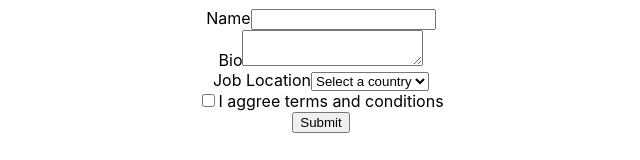
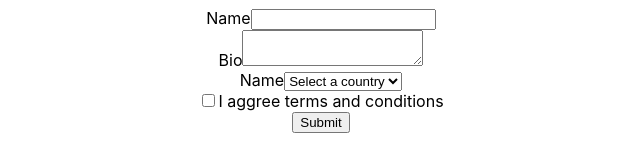
Before and after one commit to vijay-1248/UI_2023, a React (Create React App) app in the folder react/rtl-queries-app/: page / in a window 1280 px wide. Shown: the part 123-283 px from the top of the page, without its empty margins (319-959 px from the left). Built offline with nearby package versions, Linux system fonts and the light colour scheme.

Commit message:
getByLabelText - prac

```diff
--- a/react/rtl-queries-app/src/components/application/application.tsx
+++ b/react/rtl-queries-app/src/components/application/application.tsx
@@ -14,7 +14,7 @@
                 <textarea id='bio' name='bio' />
             </div>
             <div>
-                <label htmlFor='job-location'>Job Location</label>
+                <label htmlFor='job-location'>Name</label>
                 <select id='job-location'>
                     <option value=''>Select a country</option>
                     <option value='US'>United states</option>
```
Also changed, not shown: 1 other file (tests, documents, lock files or other folders).
